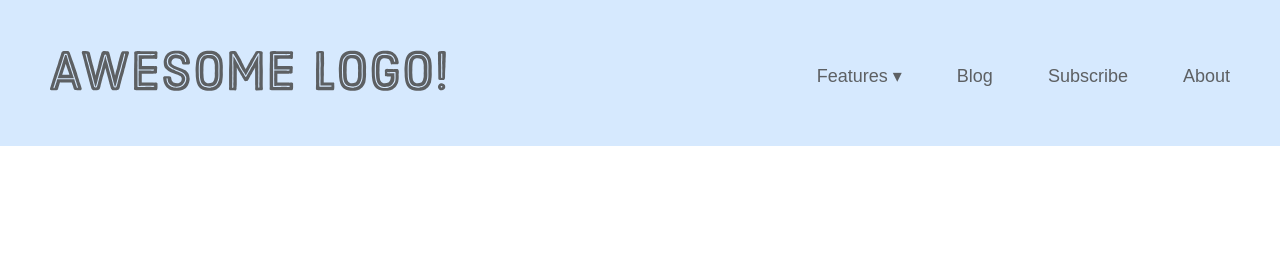
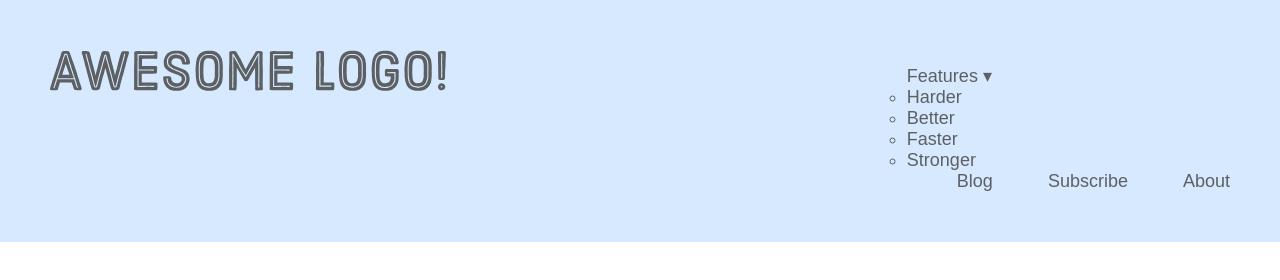
Before and after one commit to T00nix/DCI-Excercises, a plain HTML site: page excersice_6-11-18/menu.html in a window 1280 px wide. Drawn offline with Linux system fonts and the light colour scheme.

Commit message:
added drop-down menu

```diff
--- a/excersice_6-11-18/menu.html
+++ b/excersice_6-11-18/menu.html
@@ -1,16 +1,25 @@
 <!DOCTYPE html>
 <html lang='en'>
+
 <head>
-    <meta charset='UTF-8'/>
+    <meta charset='UTF-8' />
     <title>Awesome!</title>
-    <link href='menu.css' rel='stylesheet'/>
+    <link href='menu.css' rel='stylesheet' />
 </head>
+
 <body>
 
     <div class='header'>
-      <div class='logo'><img src='images/awesome-logo.svg'/></div>
+        <div class='logo'><img src='images/awesome-logo.svg' /></div>
         <ul class='menu'>
-        <li class='dropdown'><span>Features ▾</span></li>
+            <li class='dropdown'><span>Features ▾</span>
+                <ul class='features-menu'>
+                    <li><a href="#"></a>Harder</li>
+                    <li><a href="#"></a>Better</li>
+                    <li><a href="#"></a>Faster</li>
+                    <li><a href="#"></a>Stronger</li>
+                </ul>
+            </li>
             <li><a href='#'>Blog</a></li>
             <li><a href='#'>Subscribe</a></li>
             <li><a href='#'>About</a></li>
@@ -18,4 +27,5 @@
     </div>
 
 </body>
+
 </html>
```
Lines whose indentation alone changed are shown as unchanged.
